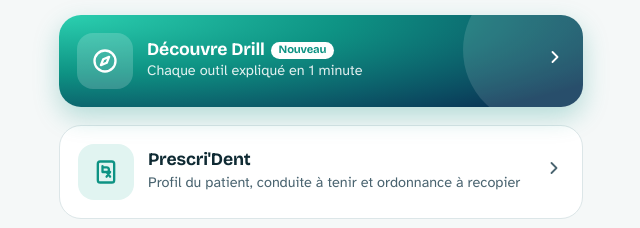
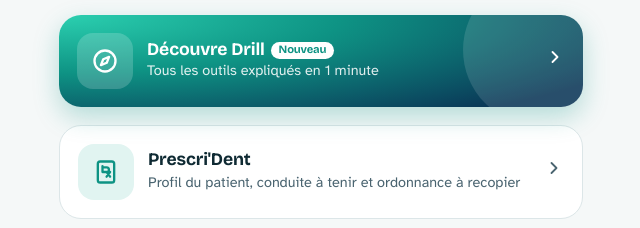
Before and after one commit to ryannaalRN-sudo/Drill, a plain HTML site: page index.html in a window 1280 px wide. Shown: the part 224-452 px from the top of the page, 319-959 px from the left. Drawn offline with nearby package versions, Linux system fonts and the light colour scheme.

Commit message:
Accueil : « Tous les outils expliqués en 1 minute » sur la carte du guide
Co-Authored-By: Claude Opus 5.5 <noreply@anthropic.com>
Claude-Session: https://claude.ai/code/session_016JwaKxQhm6dkEV2ArvaABz

```diff
--- a/index.html
+++ b/index.html
@@ -557,7 +557,7 @@ function vAccueil(){
       <h1>${salut}. On prépare quel patient ?</h1>
       <p class="sous" style="margin-top:8px">Ordonnance en quelques questions, codes CCAM sans chercher.</p>
     </section>
-    <button class="guide-carte" id="goGuide"><span class="ico">${ICO_GUIDE}</span><span><h3>Découvre Drill${guideVu()?'':'<span class="nouveau">Nouveau</span>'}</h3><p>Chaque outil expliqué en 1 minute</p></span><span class="fl">${ICO.fleche}</span></button>
+    <button class="guide-carte" id="goGuide"><span class="ico">${ICO_GUIDE}</span><span><h3>Découvre Drill${guideVu()?'':'<span class="nouveau">Nouveau</span>'}</h3><p>Tous les outils expliqués en 1 minute</p></span><span class="fl">${ICO.fleche}</span></button>
     <div class="outils">
       <button class="outil" data-go="prescri">
         <span class="ico l"><svg viewBox="0 0 24 24" fill="none" stroke="currentColor" stroke-width="2" stroke-linecap="round" stroke-linejoin="round"><rect x="5" y="3" width="14" height="18" rx="2"/><path d="M9 8h3.5a2 2 0 0 1 0 4H9V7m3.5 5 3 4m0-4-3 4"/></svg></span>
```
